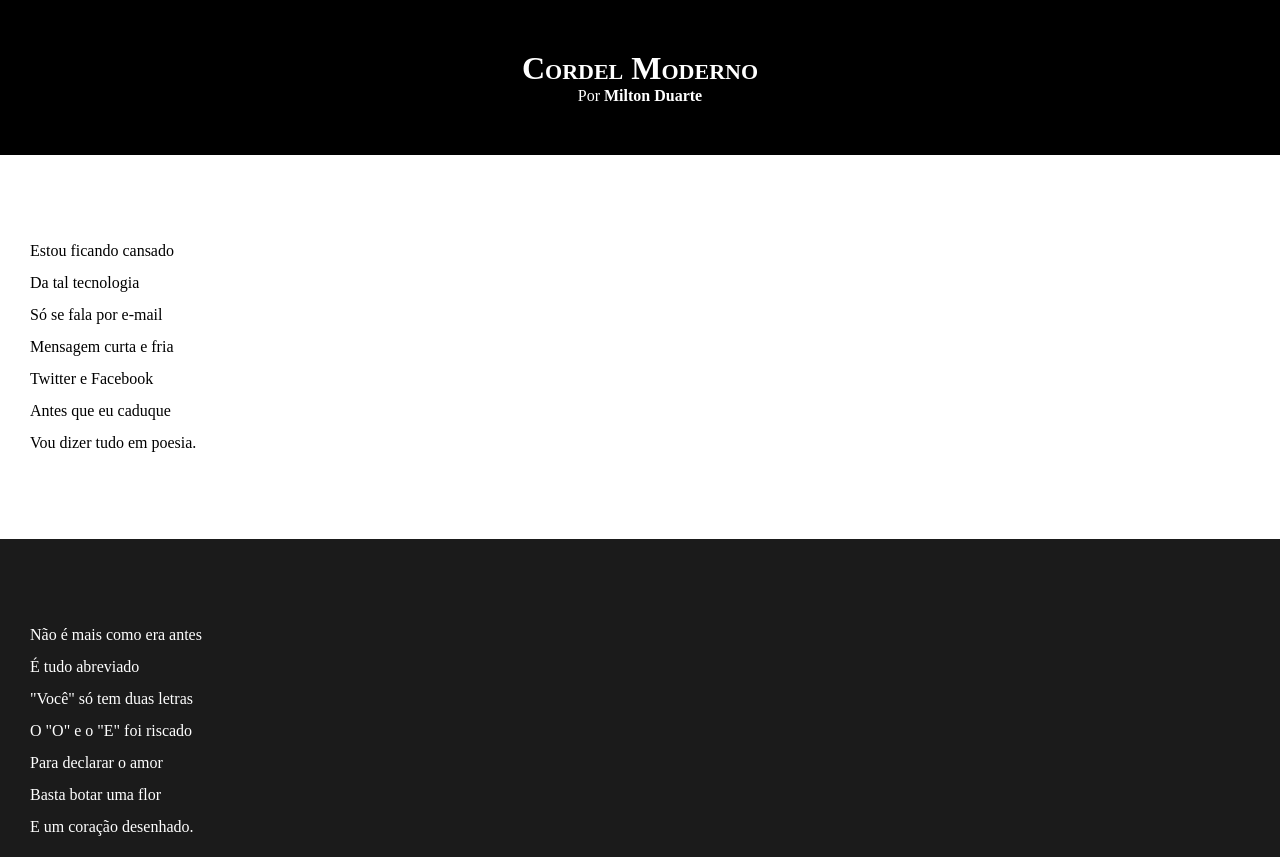
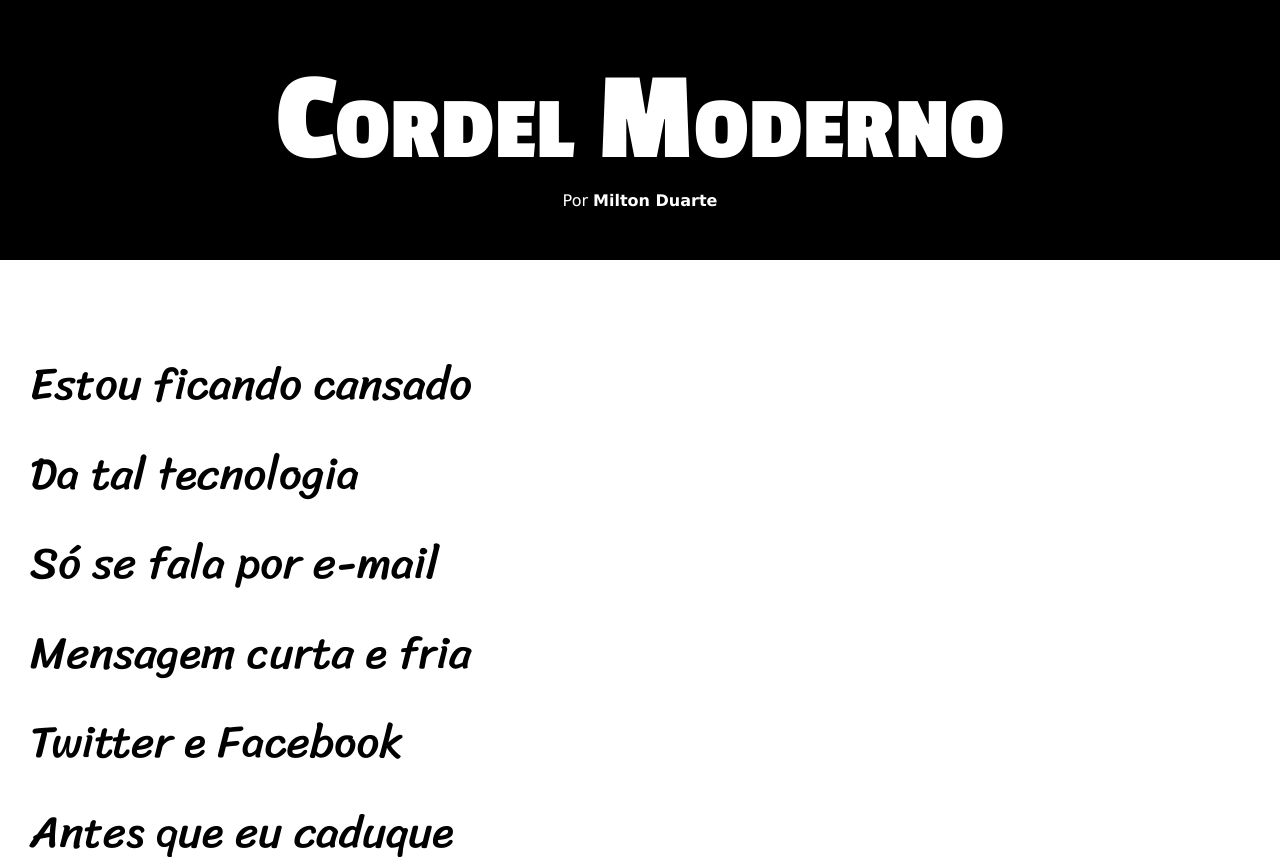
Before and after one commit to DaviRodriguesCODER/Curso-html-e-css, a plain HTML site: page exercicios/pratica 08/index.html in a window 1280 px wide. Shown: the top 857 px of the page. Drawn offline with Linux system fonts and the light colour scheme.

Commit message:
atualização de estilo

```diff
--- a/exercicios/pratica 08/estilo/style.css
+++ b/exercicios/pratica 08/estilo/style.css
@@ -1,13 +1,25 @@
 @charset "UTF-8";
+
+@import url('https://fonts.googleapis.com/css2?family=Passion+One:wght@400;700;900&family=Sriracha&display=swap');
+
+@import url('https://fonts.googleapis.com/css2?family=Passion+One:wght@400;700;900&family=Sriracha&display=swap');
+
+:root {
+    --fonte1: Verdana, Geneva, Tahoma, sans-serif;
+    --fonte2: 'Passion One', cursive;
+    --fonte3: 'Sriracha', cursive;
+}
 
 * {
     margin: 0px;
     padding: 0px;
+    font-size: 1em;
 }
 
 html, body {
     min-height: 100vh;
     background-color: darkgray;
+    font-family: var(--fonte1);
 }
 
 header {
@@ -19,6 +31,8 @@ header {
 header > h1 {
     padding-top: 50px;
     font-variant: small-caps;
+    font-family: var(--fonte2);
+    font-size: 10vw;
 }
 
 header > p {
@@ -40,6 +54,8 @@ section {
     padding-bottom: 10vh;
     line-height: 2em;
     padding-left: 30px;
+    font-family: var(--fonte3);
+    font-size: 3.5vw;
 }
 
 section.normal {
@@ -53,7 +69,7 @@ section.imagem {
 }
 
 section.imagem > p {
-    width: 400px;
+    display: inline-block;
     background-color: rgb(27, 27, 27);
 }
 footer {
```
